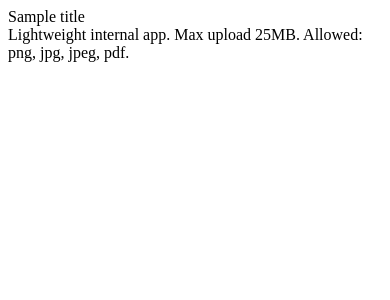
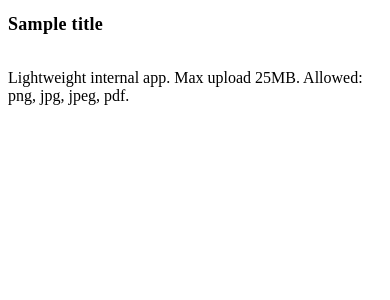
Before and after one commit to sarimk0403/Bookkeeping, a Python web app: template templates/base.html in a window 390 px wide. Shown: the top 300 px of the page. Run offline with Jinja, Linux system fonts and the light colour scheme; the template is opened without the code that fills it: most values are stand-ins (such as "Sample title", 1, 10 or a date in 2020).

Commit message:
Improve responsive navbar and button alignment in base.html

```diff
--- a/templates/base.html
+++ b/templates/base.html
@@ -8,15 +8,88 @@
   <meta charset="utf-8"/>
   <meta name="viewport" content="width=device-width, initial-scale=1"/>
   <title>{{ title }}</title>
+
+  <!-- Your app-wide CSS from app.py -->
   <style>{{ css }}</style>
+
+  <!-- Responsive navbar + consistent button sizing -->
+  <style>
+    /* NAV LAYOUT */
+    .navbar{
+      display:flex;
+      align-items:center;
+      justify-content:space-between;
+      gap:.75rem;
+      flex-wrap:wrap;           /* allow wrap when vertical space is tight */
+      margin-bottom:18px;
+    }
+    .nav-brand{
+      font-weight:800; font-size:20px; letter-spacing:.3px;
+      white-space:nowrap;
+      flex:0 0 auto;
+    }
+    .nav-actions{
+      display:flex;
+      flex-wrap:wrap;
+      gap:.5rem;
+      justify-content:flex-end;
+      flex:1 1 auto;
+      min-width:260px;
+    }
+
+    /* CONSISTENT BUTTONS */
+    .nav-actions .btn{
+      display:inline-flex;
+      align-items:center;
+      justify-content:center;
+      height:40px;              /* unified height */
+      padding:0 14px;           /* vertical padding now handled by height */
+      font-size:14px;
+      font-weight:600;
+      border-radius:10px;
+      min-width:120px;          /* don't get too tiny on medium screens */
+    }
+
+    /* When the viewport is narrow (or very short), switch to a grid of equal tiles */
+    @media (max-width: 780px){
+      .navbar{
+        position:sticky; top:0; z-index:20; background:var(--bg);
+        padding-top:6px; padding-bottom:4px;
+      }
+      .nav-actions{
+        display:grid;
+        grid-template-columns: repeat(2, minmax(0, 1fr)); /* 2 per row */
+        gap:.5rem;
+        width:100%;
+      }
+      .nav-actions .btn{
+        width:100%;              /* equal width tiles */
+        min-width:0;
+        height:42px;
+      }
+      .nav-brand{ font-size:18px; }
+    }
+
+    /* Super small phones: stack into 1 column */
+    @media (max-width: 420px){
+      .nav-actions{
+        grid-template-columns: 1fr;
+      }
+    }
+
+    /* Safety net for wide tables on short screens */
+    .table-wrap{ overflow-x:auto; -webkit-overflow-scrolling:touch; }
+  </style>
 </head>
 <body>
   <div class="container">
-    <nav>
-      <div class="header-title">{{ title }}</div>
-      <div>
+
+    <nav class="navbar">
+      <div class="nav-brand">{{ title }}</div>
+      <div class="nav-actions">
         {% if session.get('authed') %}
           <a href="{{ url_for('index') }}" class="btn">Dashboard</a>
+          <a href="{{ url_for('expenses') }}" class="btn">Expenses</a>
           <a href="{{ url_for('add') }}" class="btn primary">+ Add Expense</a>
           <a href="{{ url_for('logout') }}" class="btn">Logout</a>
         {% endif %}
```
Lines whose indentation alone changed are shown as unchanged.
